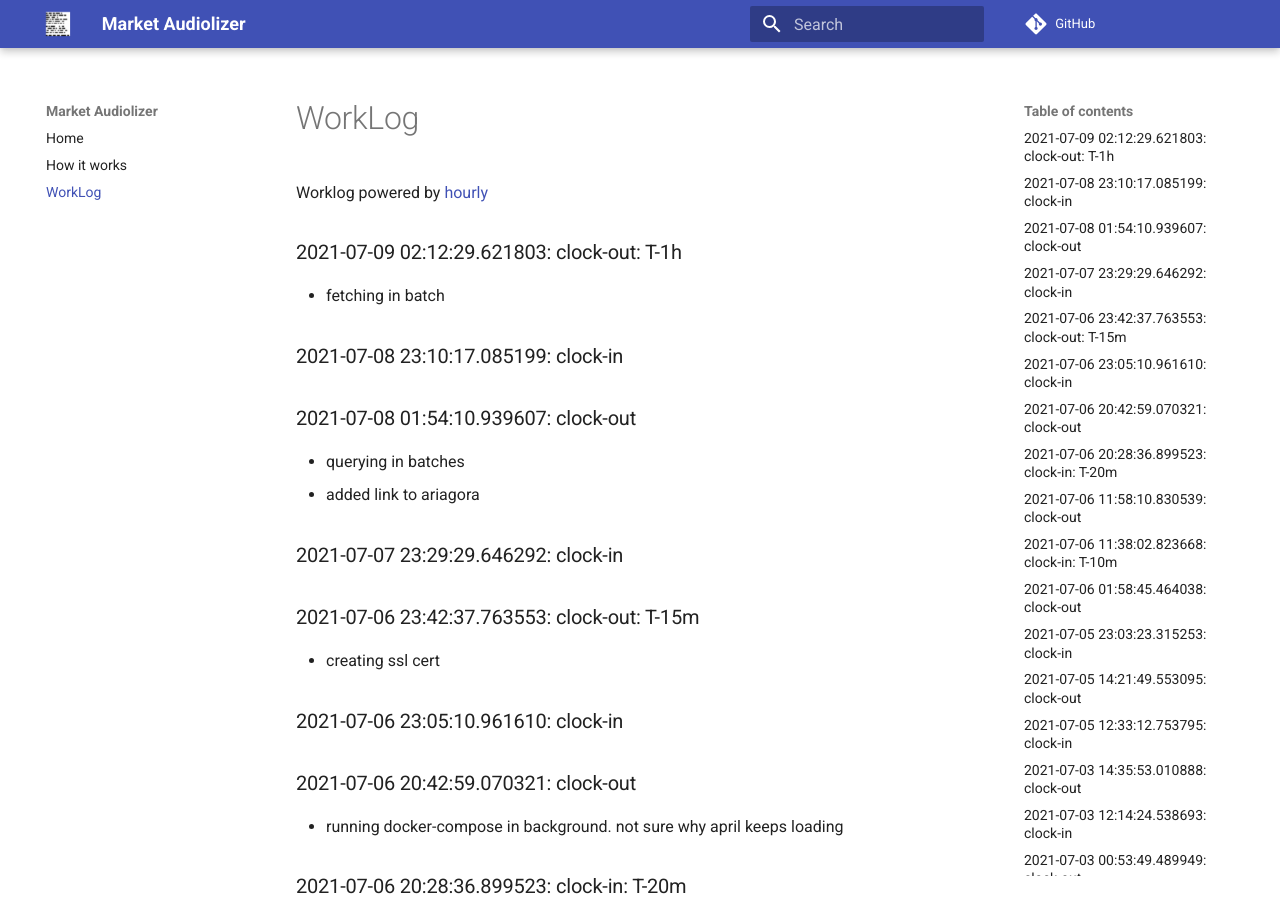
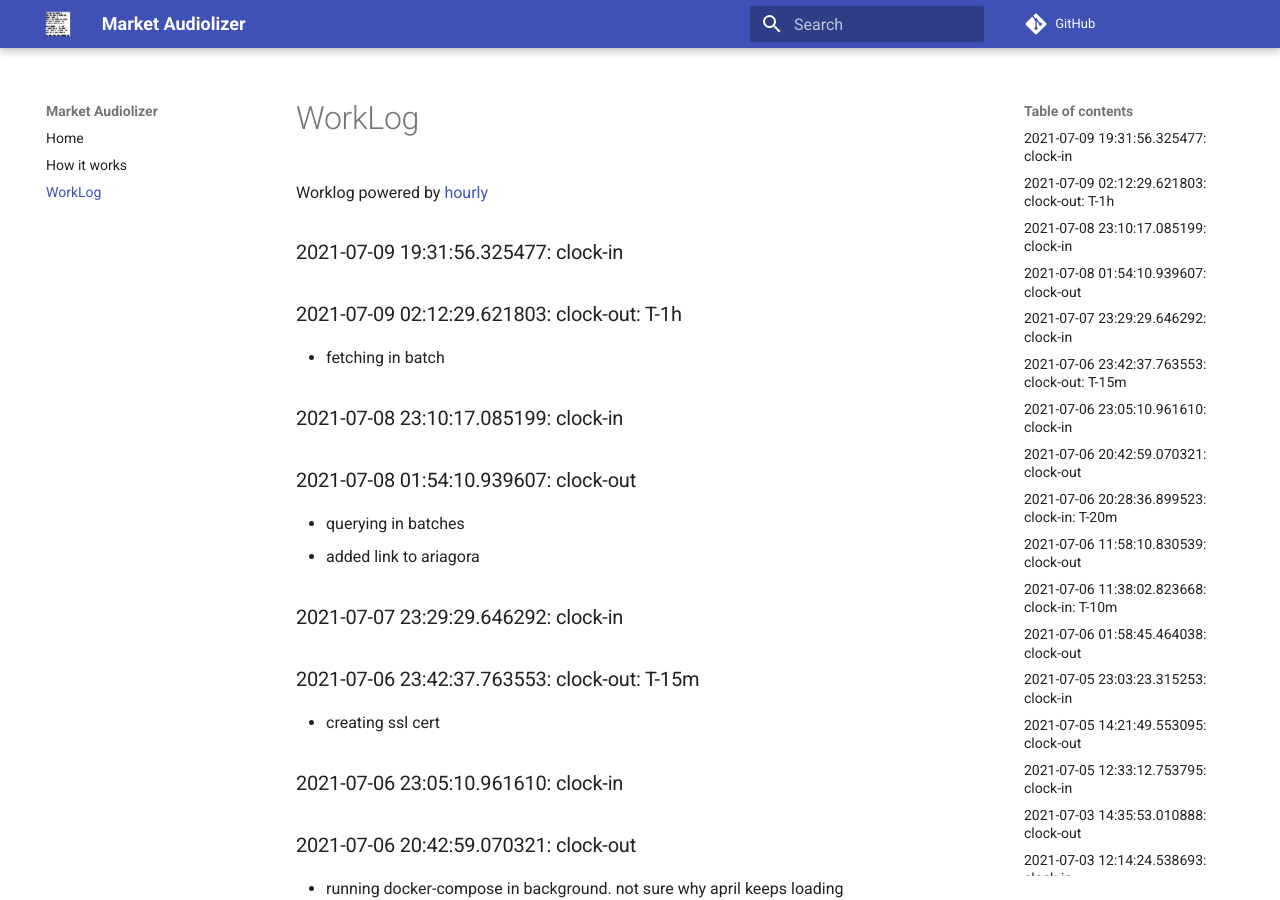
Before and after one commit to asherp/audiolizer, an MkDocs documentation site: the page built from docs/WorkLog.md, in a window 1280 px wide and 900 px high. Built offline with MkDocs 1.6.1 and Material for MkDocs 9.7.7, drawn with Linux system fonts in a browser that asks for light colours; comment, search, counter and statistics services are not loaded.

Commit message:
clock-in

```diff
--- a/WorkLog.md
+++ b/WorkLog.md
@@ -1,3 +1,6 @@
+
+### 2021-07-09 19:31:56.325477: clock-in
+
 ### 2021-07-09 02:12:29.621803: clock-out: T-1h
 
 * fetching in batch
```
